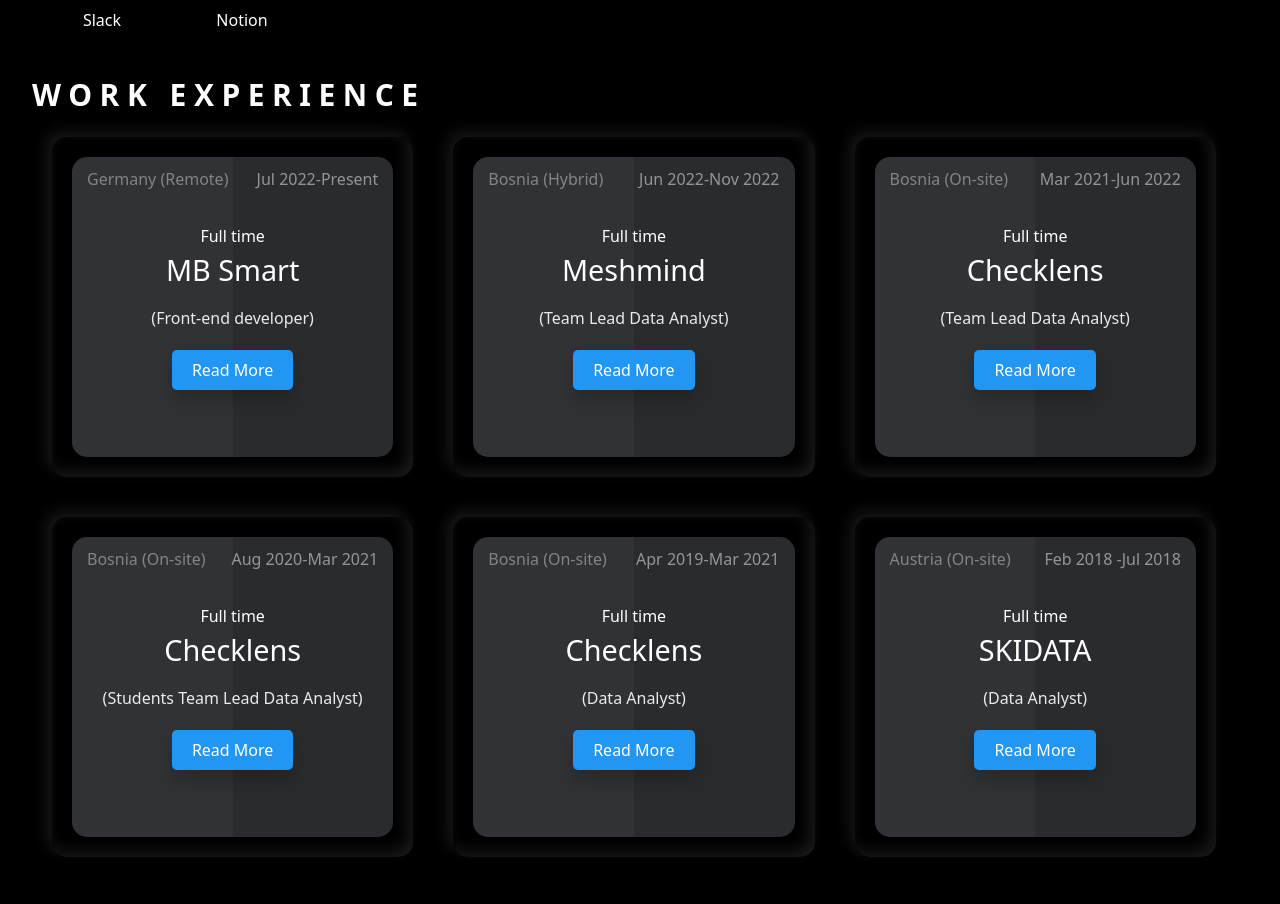
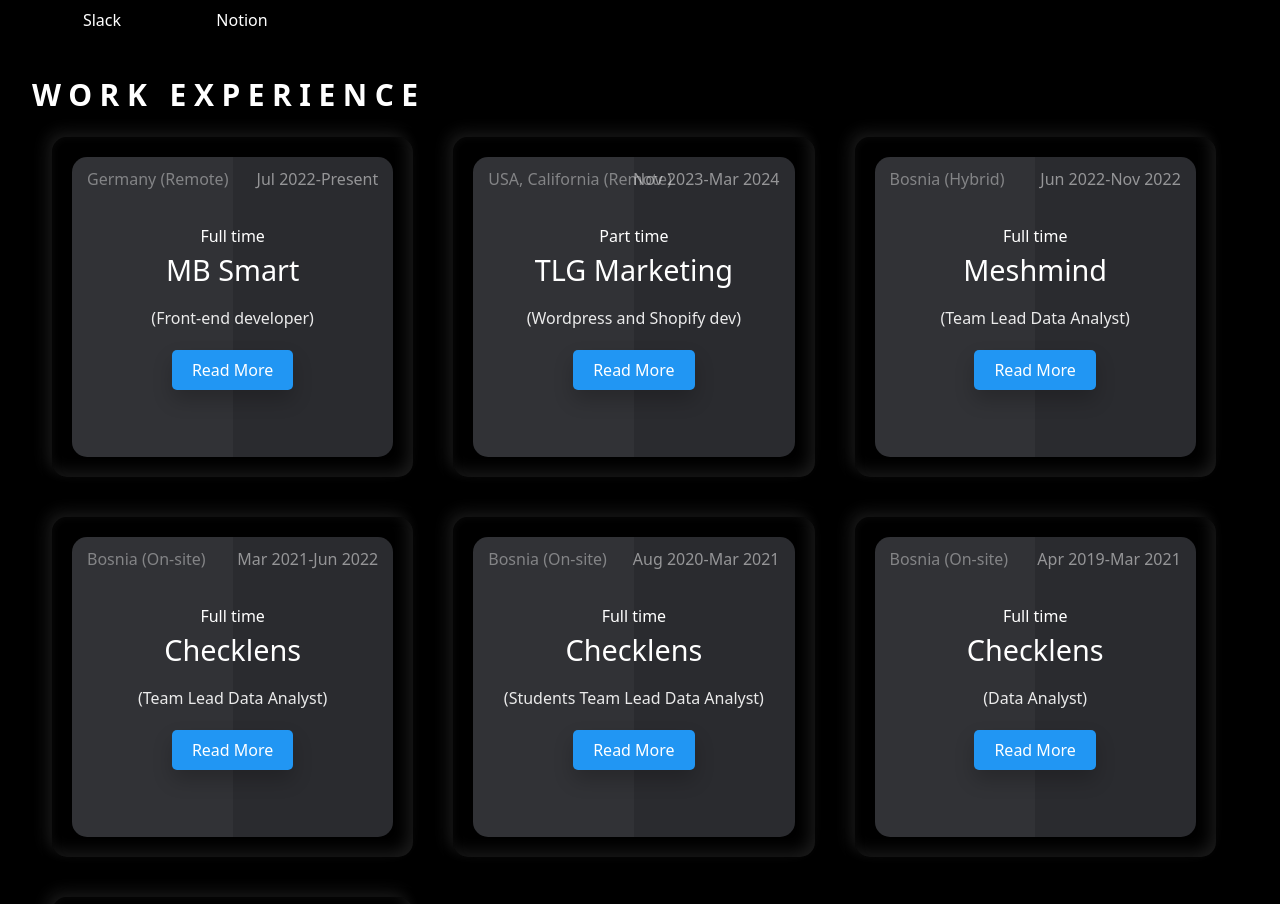
Before and after one commit to sefikspahic/sefik-spahic-portfolio, a Next.js app: page /about in a window 1280 px wide. Shown: the part 1098-2002 px from the top of the page. Built offline with nearby package versions, Linux system fonts and the light colour scheme.

Commit message:
about me

```diff
--- a/components/about/WorkExperineceModal.json
+++ b/components/about/WorkExperineceModal.json
@@ -1,4 +1,5 @@
 {
-    "MBSmart": "      <ul>    <li> <strong>Description: </strong> Establishing seamless connections and performing integrations    with various APIs, ensuring smooth functionality within an eCommerce    framework built on React JS and Next JS. Creating responsive designs    optimised for mobile, tablet, and desktop interfaces, alongside the    implementation of SEO structures embedded within HTML </li>    <li> <strong>Stack: </strong>HTML, CSS && Tailwind CSS, JavaScript </li>    <li><strong>Frameworks/Libraries: </strong> React, Next JS</li>    <li><strong>UI/UX Design: </strong>: Prototyping, Responsive Design </li>   <li><strong>Version Control:</strong> Git, Gitlab</li>  </ul>",
-  "Meshmind":"<ul><li><strong>Manager or supervisor:</strong> Responsible for overseeing all activities within a team.</li> <li><strong>Strategist:</strong> Responsible for deciding how to approach tasks and develop a plan to accomplish them.</li> <li><strong>Organiser: </strong> Responsible for keeping track of and structuring various tasks, employees and documents.</li> <li><strong>Goal setter: </strong> Responsible for determining the goals that members will work toward.</li></ul>"
+  "MBSmart": "      <ul>    <li> <strong>Description: </strong> Establishing seamless connections and performing integrations    with various APIs, ensuring smooth functionality within an eCommerce    framework built on React JS and Next JS. Creating responsive designs    optimised for mobile, tablet, and desktop interfaces, alongside the    implementation of SEO structures embedded within HTML </li>    <li> <strong>Stack: </strong>HTML, CSS && Tailwind CSS, JavaScript </li>    <li><strong>Frameworks/Libraries: </strong> React, Next JS</li>    <li><strong>UI/UX Design: </strong>: Prototyping, Responsive Design </li>   <li><strong>Version Control:</strong> Git, Gitlab</li>  </ul>",
+  "Meshmind": "<ul><li><strong>Manager or supervisor:</strong> Responsible for overseeing all activities within a team.</li> <li><strong>Strategist:</strong> Responsible for deciding how to approach tasks and develop a plan to accomplish them.</li> <li><strong>Organiser: </strong> Responsible for keeping track of and structuring various tasks, employees and documents.</li> <li><strong>Goal setter: </strong> Responsible for determining the goals that members will work toward.</li></ul>",
+  "TLG": "<ul><li>Wordpress, creating page wit Elementor and Elementor ro and custom different theme and work with different plugin, Shopify crete store </li></ul>"
 }
--- a/pages/about/index.tsx
+++ b/pages/about/index.tsx
@@ -7,6 +7,8 @@
 const About = () => {
   const {MBSmart} = data;
   const {Meshmind} = data;
+  const {TLG} = data;
+
   const [showMore, setShowMore] = useState(false);
 
   const handleShowMore = () => {
@@ -68,6 +70,15 @@
           dataForModal={MBSmart}
         />
         <WorkCard
+          company="TLG Marketing"
+          position="(Wordpress and Shopify dev)"
+          from="Nov 2023"
+          country="USA, California (Remote)"
+          to="Mar 2024"
+          work="Part time"
+          dataForModal={TLG}
+        />
+        <WorkCard
           company="Meshmind"
           position="(Team Lead Data Analyst)"
           from="Jun 2022"
```
